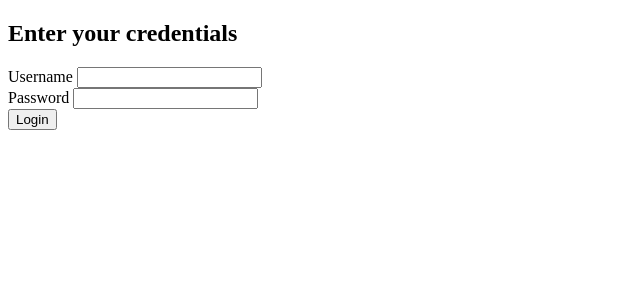
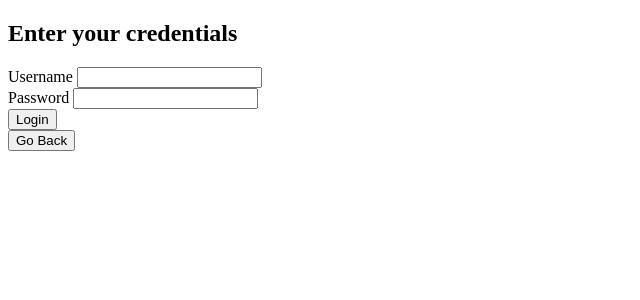
Before and after one commit to Mariscurrena/Flask-Form, a Flask app: page /form in a window 1280 px wide. Shown: the top 300 px of the page, without its empty margins (0-640 px from the left). Run offline with Flask 3, Linux system fonts and the light colour scheme.

Commit message:
Adding navigation buttons

```diff
--- a/templates/form.html
+++ b/templates/form.html
@@ -17,5 +17,8 @@
             </div>
             {{ form.submit() }}
         </form>
+        <a href="./">
+            <button>Go Back</button>
+        </a>
     </div>
 {% endblock %}
--- a/templates/index.html
+++ b/templates/index.html
@@ -7,6 +7,9 @@
 <div class="form">
     <h1>Hello Flask and Docker World</h1>
     <p>This will be the first form that I made</p>
+    <a href="./form">
+        <button>Go to Form</button>
+    </a>
 </div>
 
 {% endblock %}
```
